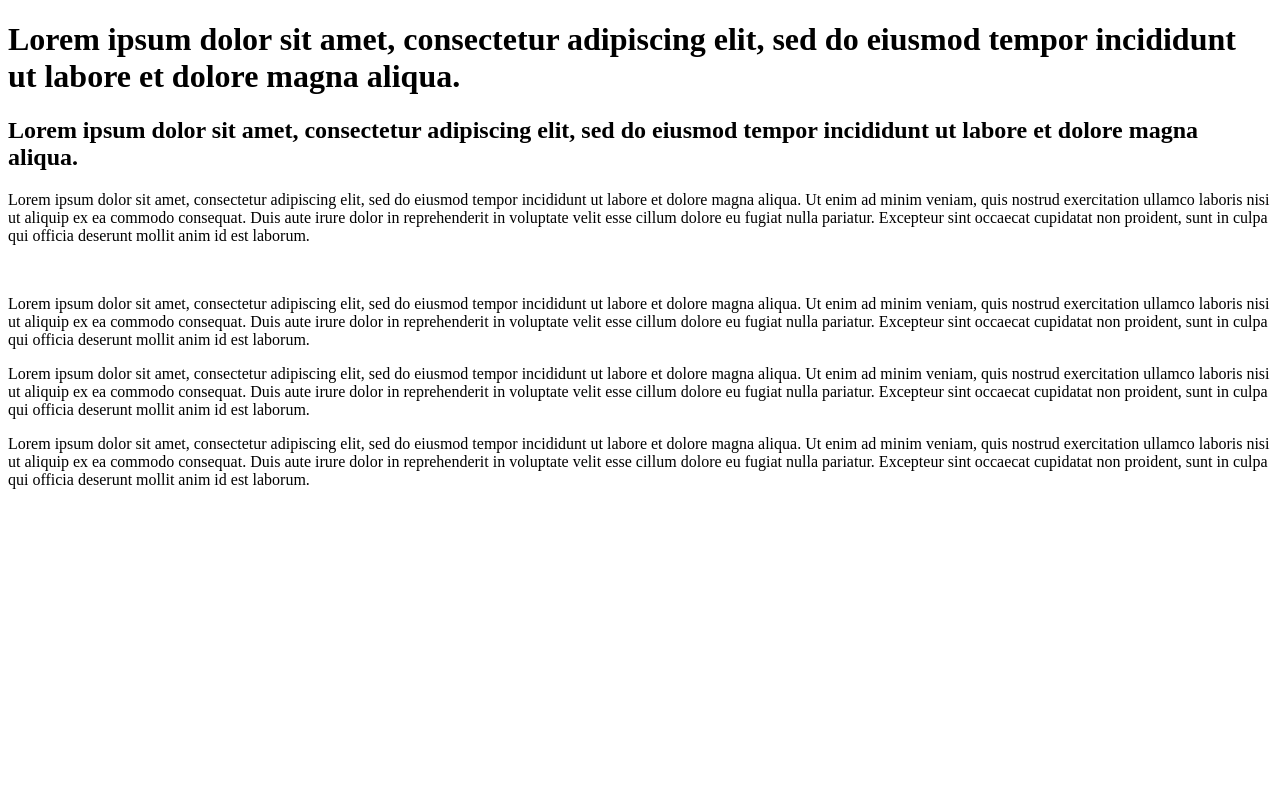
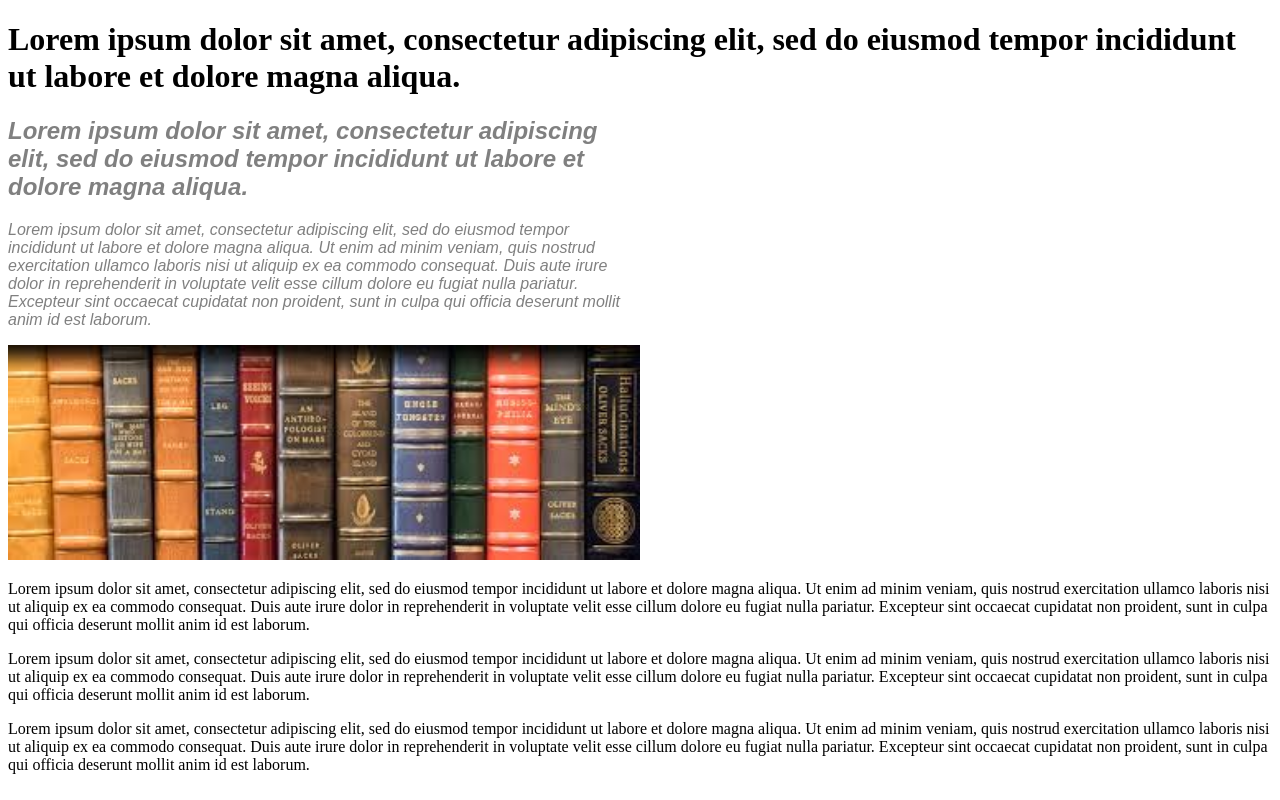
Before and after one commit to frankienakama/boring-lecture, a plain HTML site: page index.html in a window 1280 px wide. Drawn offline with Linux system fonts and the light colour scheme.

Commit message:
add css styling elements

```diff
--- a/css/style.css
+++ b/css/style.css
@@ -0,0 +1,6 @@
+.intro {
+  color: grey;
+  font-family: sans-serif;
+  width: 50%;
+  font-style: italic;
+}
--- a/index.html
+++ b/index.html
@@ -2,7 +2,7 @@
 
 <html>
 <head>
-  <link ref="css/style.css" rel="stylesheet" type="text/css">
+  <link href="css/style.css" rel="stylesheet" type="text/css">
   <title>The Most Boring Lecture</title>
 </head>
 
@@ -12,7 +12,7 @@
 
   <h2 class="intro">Lorem ipsum dolor sit amet, consectetur adipiscing elit, sed do eiusmod tempor incididunt ut labore et dolore magna aliqua.</h2>
   <p class="intro">Lorem ipsum dolor sit amet, consectetur adipiscing elit, sed do eiusmod tempor incididunt ut labore et dolore magna aliqua. Ut enim ad minim veniam, quis nostrud exercitation ullamco laboris nisi ut aliquip ex ea commodo consequat. Duis aute irure dolor in reprehenderit in voluptate velit esse cillum dolore eu fugiat nulla pariatur. Excepteur sint occaecat cupidatat non proident, sunt in culpa qui officia deserunt mollit anim id est laborum.</p>
-  <p><img src"" class="intro"></p>
+  <p><img src="img/books.jpeg" class="intro"></p>
 
   <p>Lorem ipsum dolor sit amet, consectetur adipiscing elit, sed do eiusmod tempor incididunt ut labore et dolore magna aliqua. Ut enim ad minim veniam, quis nostrud exercitation ullamco laboris nisi ut aliquip ex ea commodo consequat. Duis aute irure dolor in reprehenderit in voluptate velit esse cillum dolore eu fugiat nulla pariatur. Excepteur sint occaecat cupidatat non proident, sunt in culpa qui officia deserunt mollit anim id est laborum.</p>
 
```
Also changed, not shown: img/books.jpeg (added).
